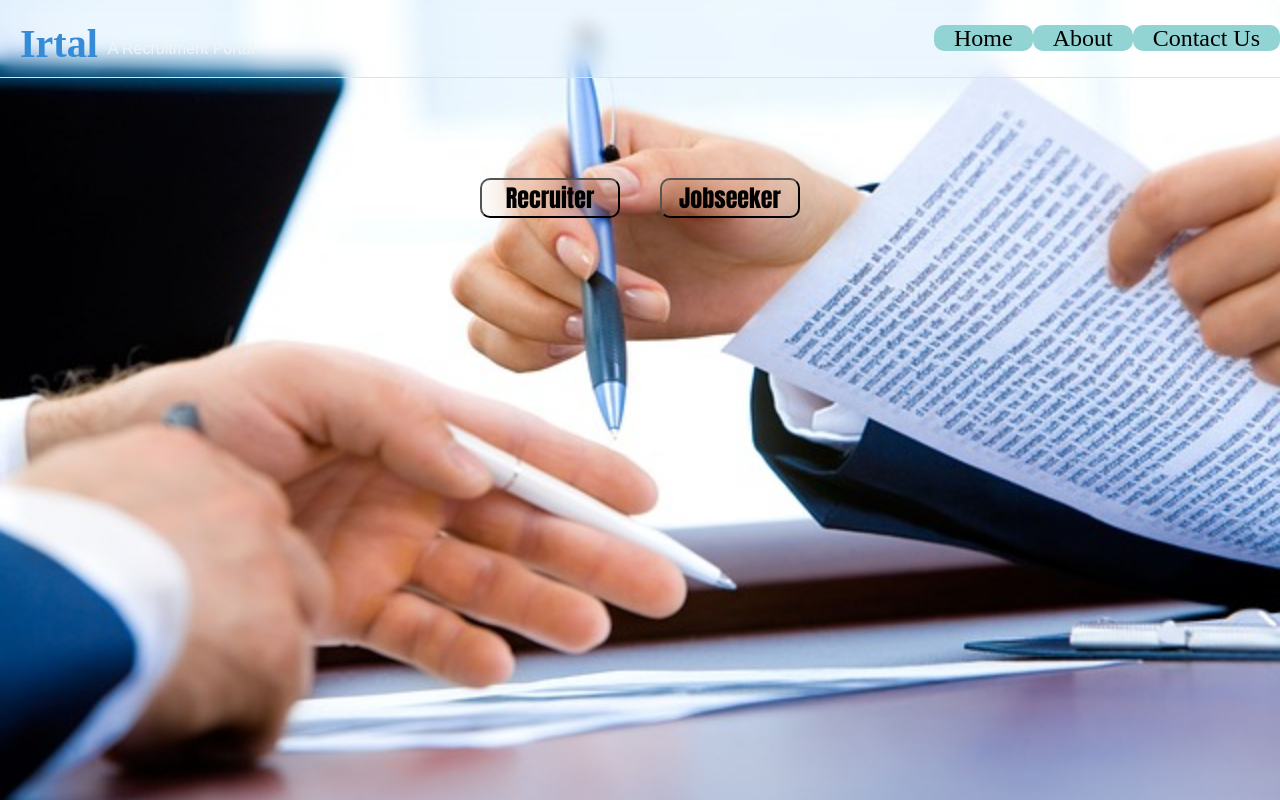
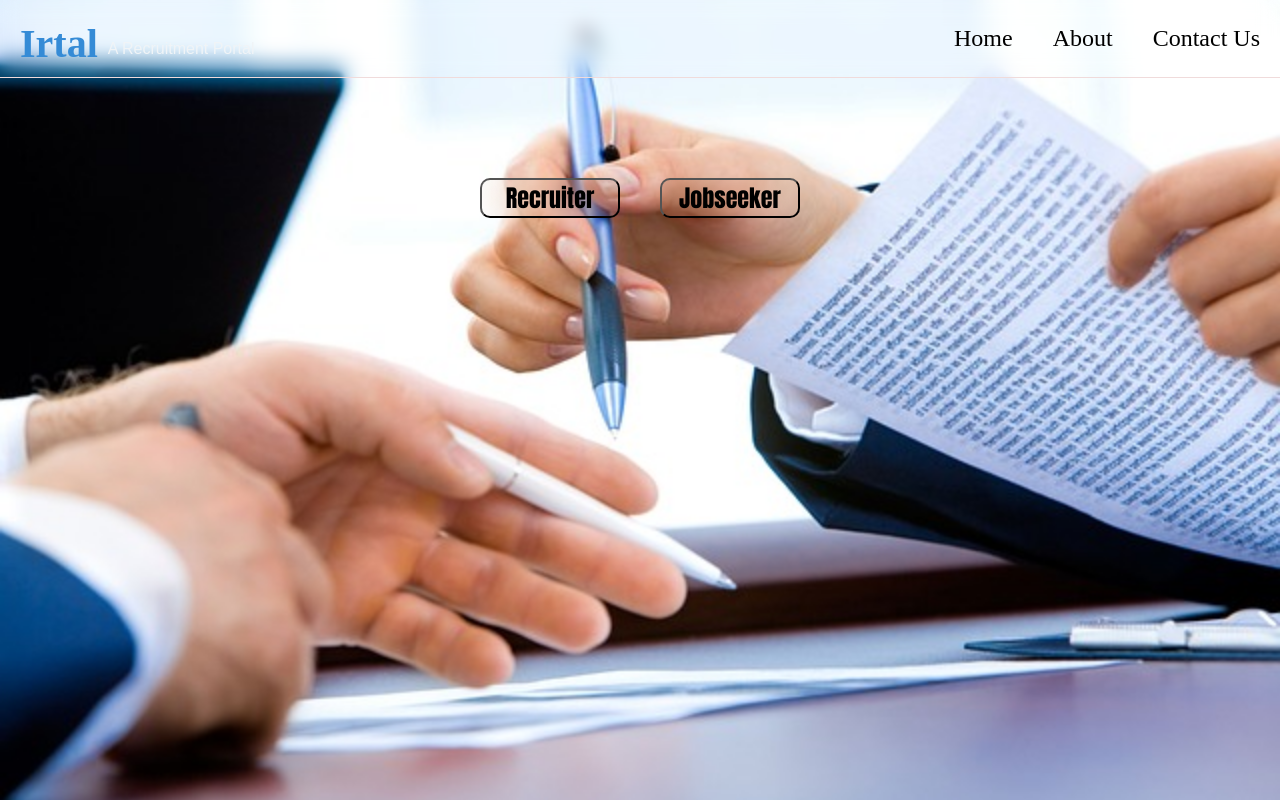
Before and after one commit to ProfSDas/trial, a plain HTML site: page index.html in a window 1280 px wide. Drawn offline with Linux system fonts and the light colour scheme.

Commit message:
Updated index.html

```diff
--- a/index.html
+++ b/index.html
@@ -17,9 +17,9 @@
                 </div>
                 <div class="menu" id="menu">
                     <ul>
-                        <li id="home"><a href="index.html" class="active">Home</a></li>
-                        <li id="about"><a href="#" class="active">About</a></li>
-                        <li id="contactus"><a href="#" class="active">Contact Us</a></li>
+                        <li id="home"><a href="index.html">Home</a></li>
+                        <li id="about"><a href="#">About</a></li>
+                        <li id="contactus"><a href="#">Contact Us</a></li>
                     </ul>
                 </div>
             </div>
```
